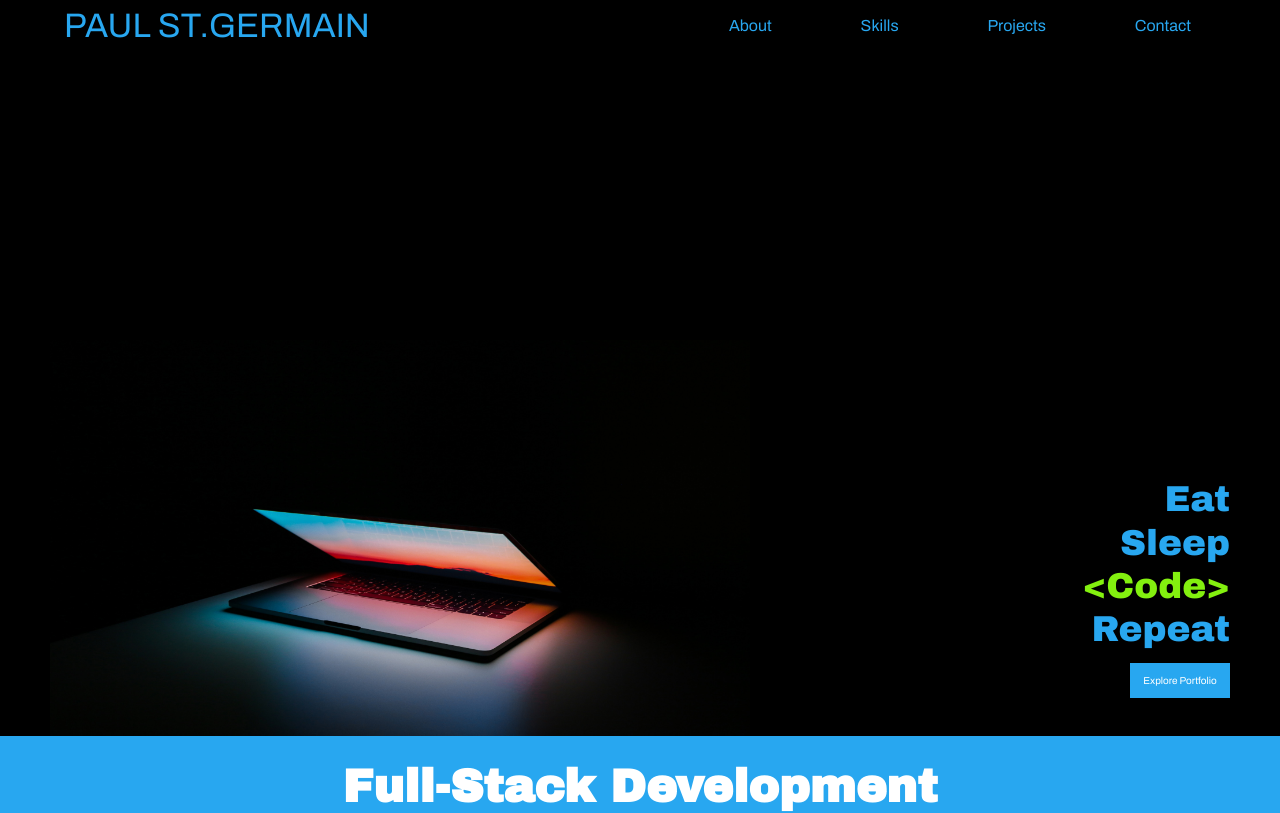
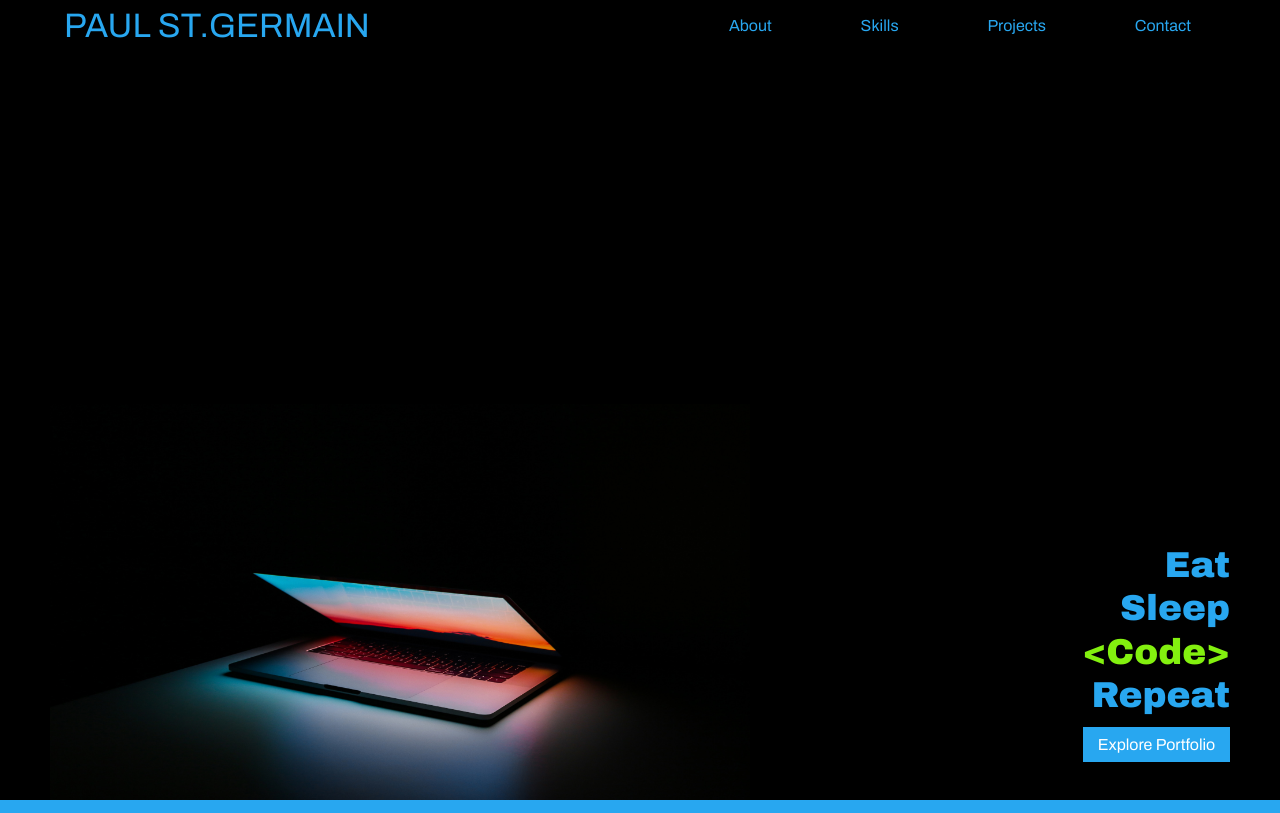
Before and after one commit to paulstgermain/portfolio-v2, a React (Create React App) app: page / in a window 1280 px wide. Shown: the top 813 px of the page. Built offline with nearby package versions, Linux system fonts and the light colour scheme; a web font is replaced by a local one.

Commit message:
adds link destinations to navbar/header

```diff
--- a/src/App.css
+++ b/src/App.css
@@ -6,6 +6,7 @@
   -ms-overflow-style: none;
   scrollbar-width: none;
   font-family: 'Archivo', sans-serif;
+  scroll-behavior: smooth;
 }
 
 *::-webkit-scrollbar {
--- a/src/components/Home.js
+++ b/src/components/Home.js
@@ -15,14 +15,14 @@ export default function Home() {
                 Sleep<br />
                 <span>&lt;Code&gt;</span><br />
                 Repeat<br />
-                <button>Explore Portfolio</button></span>
+                <a className='headerButton' href='#projects'>Explore Portfolio</a></span>
             </div>
         </StyledHome>
     )
 }
 
 const StyledHome = styled.header`
-    height: 92vh;
+    height: 100vh;
     width: 100%;
     background: #000000;
     display: flex;
@@ -51,13 +51,14 @@ const StyledHome = styled.header`
             margin: 0 50px -100px 0;
             line-height: 1.2;
 
-            button {
-                height: 35px;
-                width: 100px;
+            .headerButton {
+                /* height: 35px;
+                width: 150px; */
+                padding: 6% 10%;
                 background-color: #28A7F0;
-                font-size: 1rem;
+                font-size: 1.6rem;
                 color: white;
-                border: none;
+                text-decoration: none;
                 transition: .3s ease-in-out;
 
                 &:hover{
```
